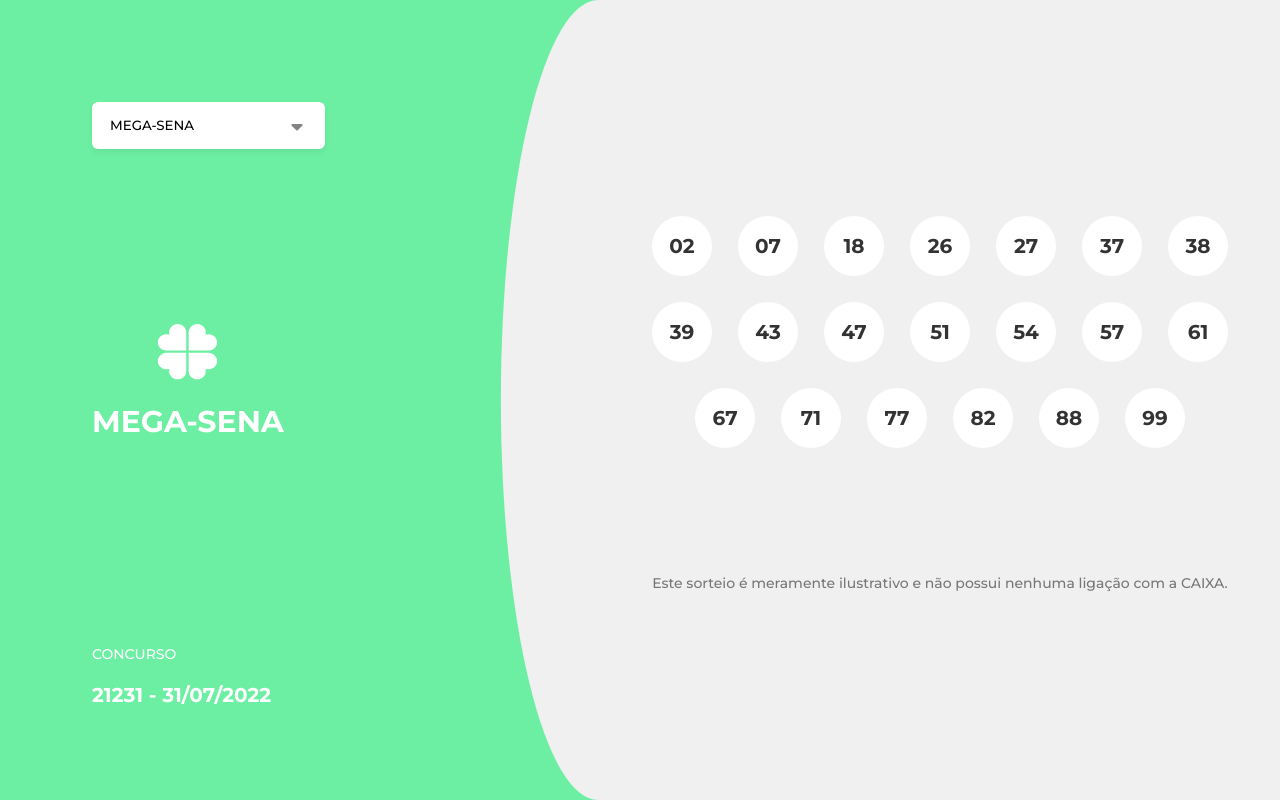
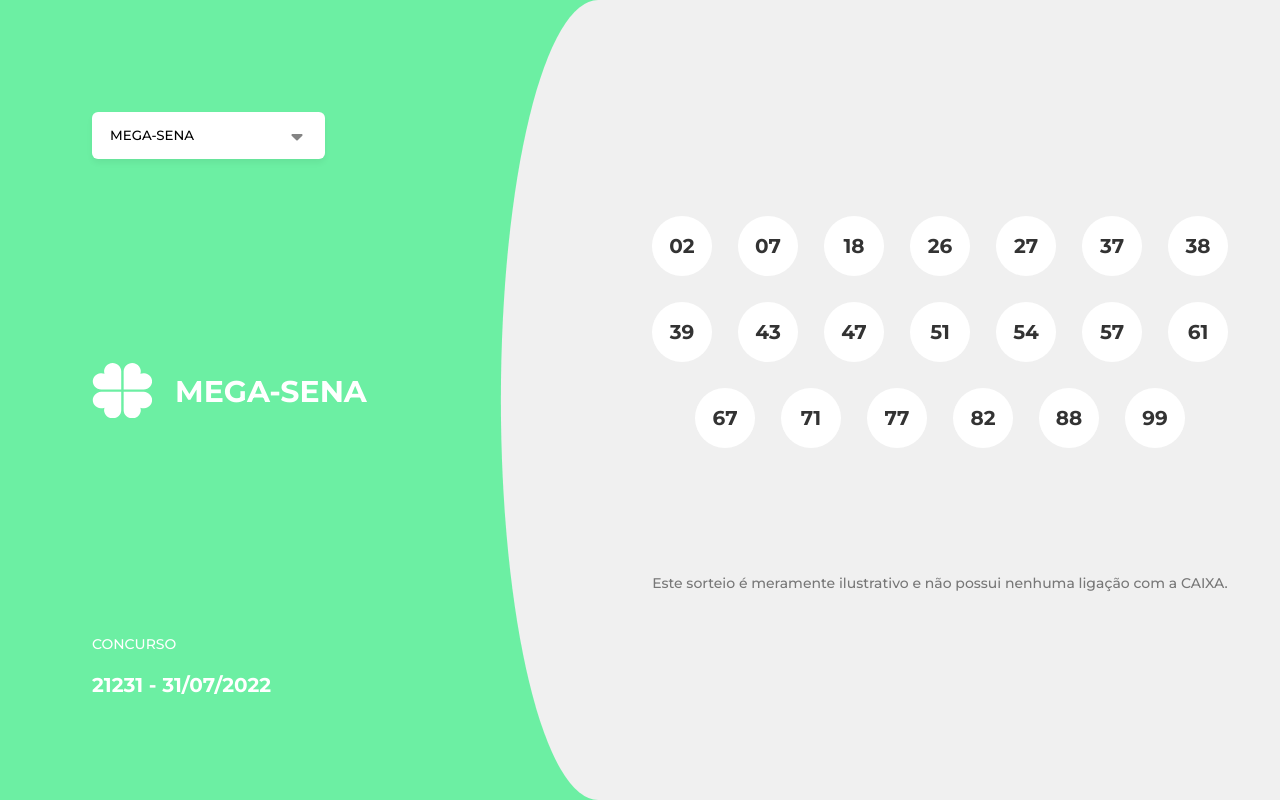
Before and after one commit to plmsz/frontend-challange-react, a React (Create React App) app in the folder sorteio/: page / in a window 1280 px wide. Built offline with nearby package versions, Linux system fonts and the light colour scheme.

Commit message:
💄 feat: estilização Logo no desktop

```diff
--- a/sorteio/src/App.tsx
+++ b/sorteio/src/App.tsx
@@ -7,7 +7,6 @@
       <GlobalStyle />
       <Home />
     </>
-    // </GlobalStyle>
   )
 }
 
--- a/sorteio/src/components/Header/Logo/style.ts
+++ b/sorteio/src/components/Header/Logo/style.ts
@@ -6,6 +6,14 @@
   flex-direction: column;
   align-items: center;
 
+  @media (min-width: 830px) {
+    flex-direction: row;
+    gap: 2rem;
+  }
+  @media (min-width: 1084px) {
+    flex-direction: row;
+    gap: 2.3rem;
+  }
   h1 {
     text-transform: uppercase;
     color: ${white};
--- a/sorteio/src/components/Header/style.ts
+++ b/sorteio/src/components/Header/style.ts
@@ -10,7 +10,7 @@
   sorteColor,
   black600,
   white,
-} from './../../styles/Variables'
+} from '../../styles/Variables'
 
 interface ContainerProps {
   bgColor: string
@@ -66,17 +66,12 @@
       -webkit-clip-path: ellipse(16% 50% at 98% 50%);
       clip-path: ellipse(15% 50% at 96% 50%);
     }
+    @media (min-width: 830px) {
+      min-width: 550px;
+    }
 
     @media (min-width: 1084px) {
       min-width: 600px;
-      &:after {
-        top: 0;
-        min-height: 100vh;
-        right: -4%;
-        left: -4%;
-        -webkit-clip-path: ellipse(16% 50% at 98% 50%);
-        clip-path: ellipse(15% 50% at 96% 50%);
-      }
     }
   }
 `
```
Also changed, not shown: sorteio/src/assets/logoSecondary.svg.
